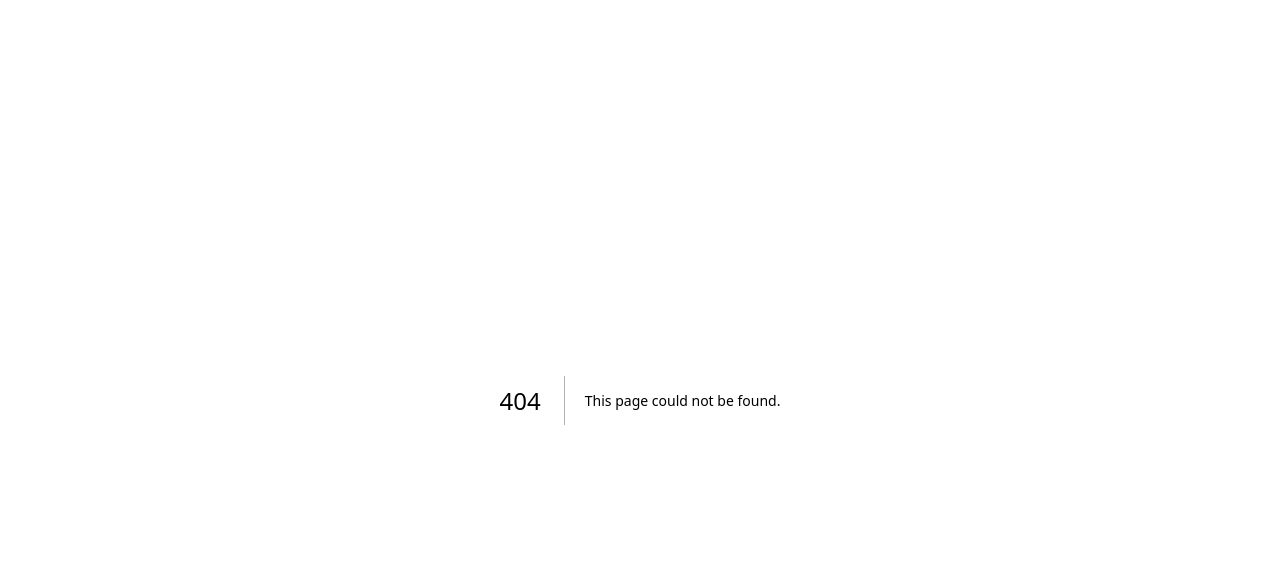
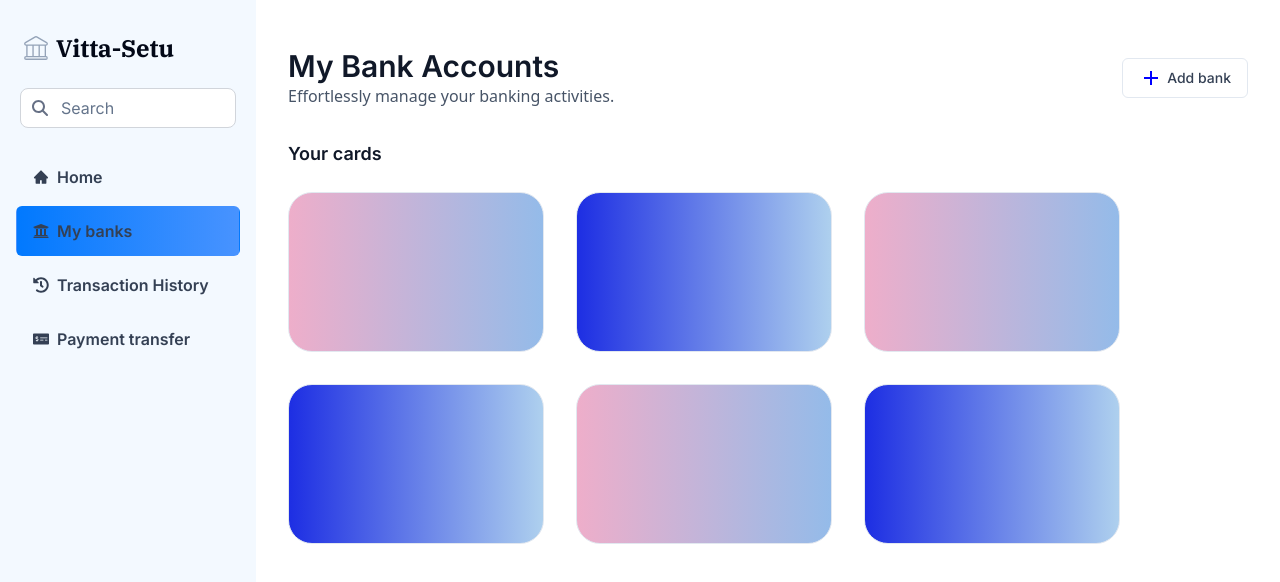
Before and after one commit to yashjain-99/vitta-setu, a Next.js app: page /my-banks in a window 1280 px wide. Before the commit this address had no page. Shown: the top 582 px of the page. Built offline with nearby package versions, Linux system fonts and the light colour scheme.

Commit message:
feat: My banks UI

```diff
--- /dev/null
+++ b/app/(root)/my-banks/page.tsx
@@ -0,0 +1,42 @@
+import HeaderBox from "@/components/HeaderBox";
+import { Button } from "@/components/ui/button";
+import React from "react";
+import { MdOutlineAdd } from "react-icons/md";
+
+const MyBanks = () => {
+  return (
+    <section className="flex flex-col pt-12 pb-8 px-8 gap-8">
+      <div className="flex flex-row justify-between items-center">
+        <HeaderBox
+          title="My Bank Accounts"
+          subtext="Effortlessly manage your banking activities."
+        />
+        <div>
+          <Button type="button" variant={"outline"}>
+            <div className="flex flex-row gap-1 items-center">
+              <MdOutlineAdd color="blue" className=" w-6 h-6" />
+              <span className="text-sm font-medium font-inter text-[#344054]">
+                Add bank
+              </span>
+            </div>
+          </Button>
+        </div>
+      </div>
+      <div className="flex flex-col gap-6">
+        <span className="text-lg font-semibold text-[#101828] font-inter">
+          Your cards
+        </span>
+        <div className="flex flex-wrap flex-row gap-8">
+          <div className="h-40 w-64 rounded-3xl border bg-gradient-to-r from-[#eeaeca] to-[#94bbe9] z-10"></div>
+          <div className="h-40 w-64 rounded-3xl border bg-gradient-to-r from-[#1d2ee3] to-[#aed0ee]"></div>
+          <div className="h-40 w-64 rounded-3xl border bg-gradient-to-r from-[#eeaeca] to-[#94bbe9] z-10"></div>
+          <div className="h-40 w-64 rounded-3xl border bg-gradient-to-r from-[#1d2ee3] to-[#aed0ee]"></div>
+          <div className="h-40 w-64 rounded-3xl border bg-gradient-to-r from-[#eeaeca] to-[#94bbe9] z-10"></div>
+          <div className="h-40 w-64 rounded-3xl border bg-gradient-to-r from-[#1d2ee3] to-[#aed0ee]"></div>
+        </div>
+      </div>
+    </section>
+  );
+};
+
+export default MyBanks;
```
